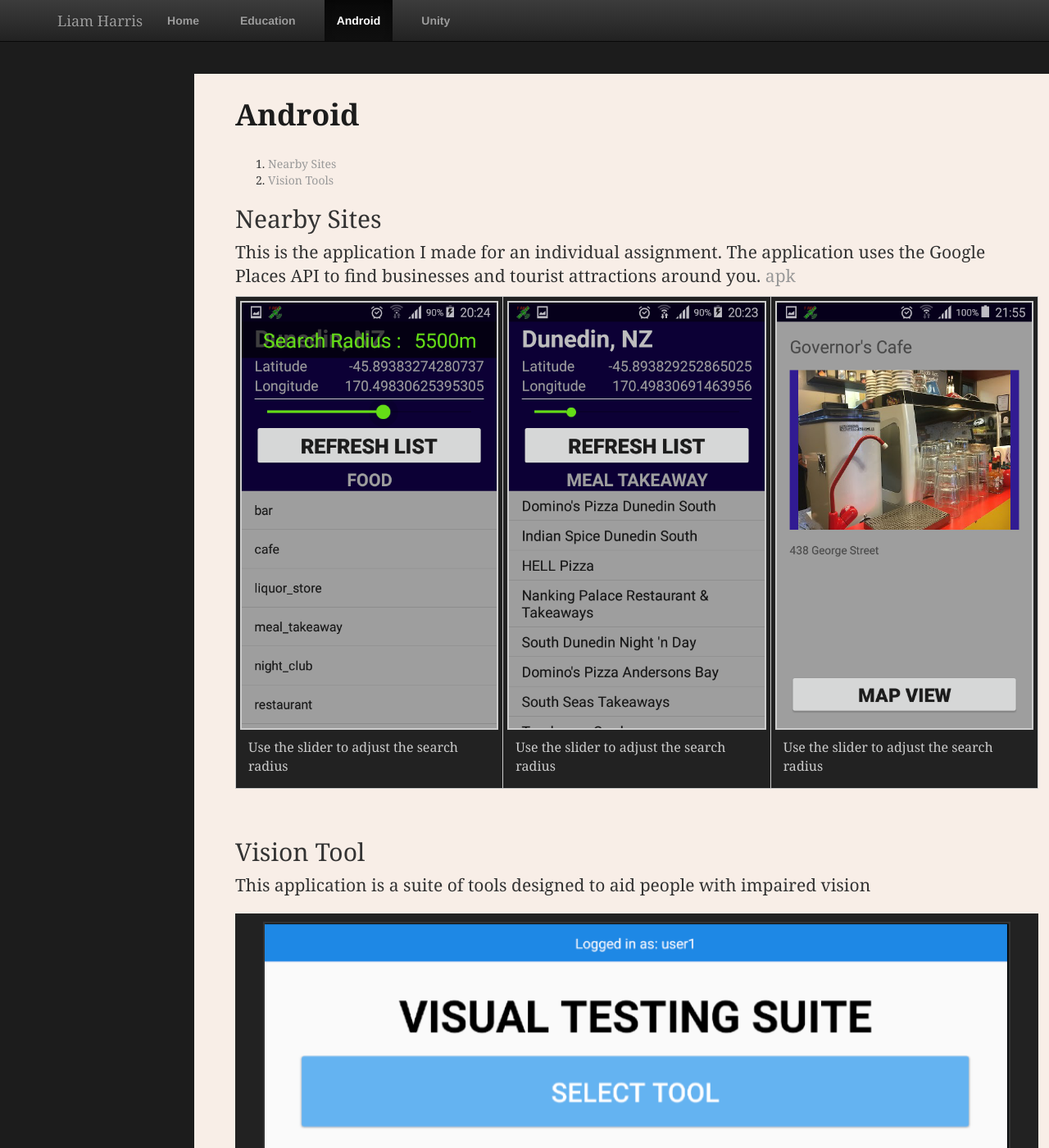
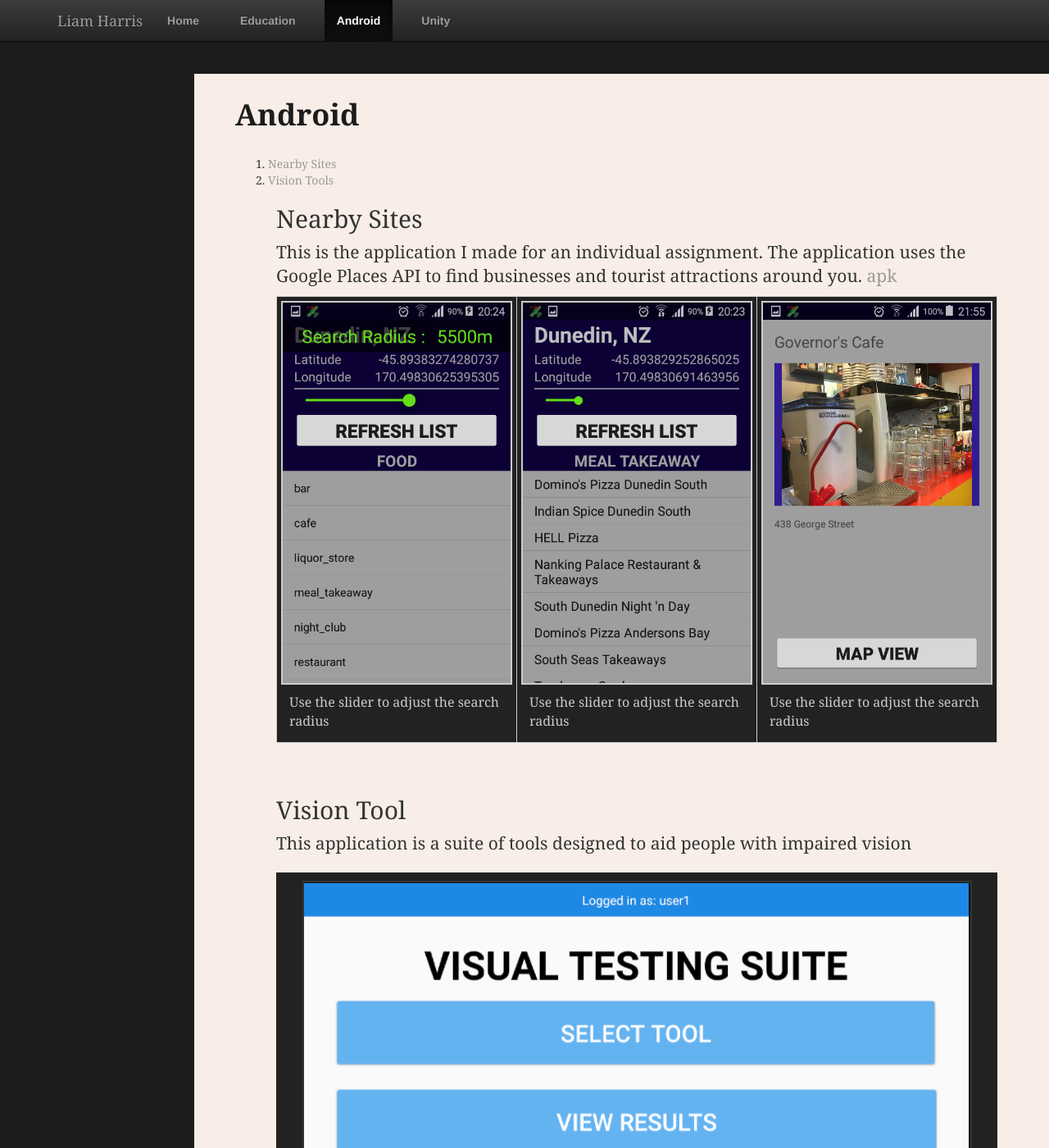
Before and after one commit to harrl7/harrl7.github.io, a Jekyll site: the page built from android/index.html, in a window 1280 px wide and 1400 px high. Shown: the whole window at 82% size. Built offline with Jekyll 4.4.1, drawn with Linux system fonts in a browser that asks for light colours.

Commit message:
Update main.css

```diff
--- a/css/main.css
+++ b/css/main.css
@@ -46,7 +46,7 @@ a:hover {
     text-decoration: underline;
 }
 
-section {
+article {
     margin: 5px 50px;
 }
 
```
